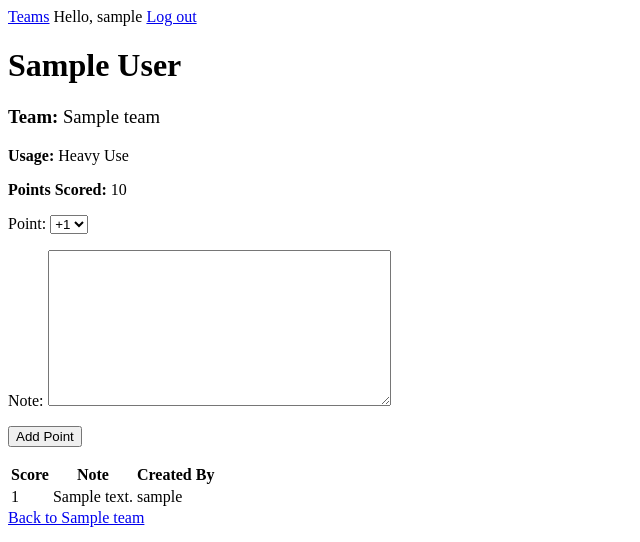
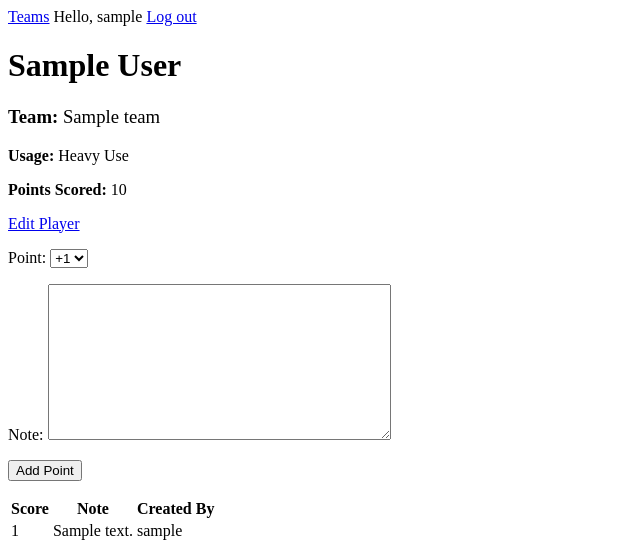
Before and after one commit to Jabronious/CloudRoni, a Django app: page /1/players/1/ in a window 1280 px wide. Shown: the top 542 px of the page, without its empty margins (0-640 px from the left). Run offline with Django 3.2, Linux system fonts and the light colour scheme; a user stored in the database is signed in; tables that the repository leaves empty hold one stand-in row (values such as "Sample post").

Commit message:
adds update for a player

```diff
--- a/CloudRoni/templates/players/index.html
+++ b/CloudRoni/templates/players/index.html
@@ -7,6 +7,7 @@
 
 <p style='font-weight: bold;'>Usage: <span style='font-weight: normal'>{{ player.get_usage_display }}</span></p>
 <p style='font-weight: bold;'>Points Scored: <span style='font-weight: normal'>{{ player.points_scored }}</span></p>
+<a href="{% url 'cloud_roni:update_player' player.id %}">Edit Player</a>
 
 <form role="form" action="" method="post">
 	{% csrf_token %}
--- a/CloudRoni/urls.py
+++ b/CloudRoni/urls.py
@@ -13,4 +13,8 @@ urlpatterns = [
     url(r'^(?P<team_id>[0-9]+)/create_player/$', views.create_player, name='create_player'),
     # ex: CloudRoni/create_team
     url(r'^create_team/$', views.create_team, name='create_team'),
+    # ed: CloudRoni/update_player
+    url(r'^(?P<player_id>[0-9]+)/update_player/$', views.update_player, name='update_player'),
+    # ex: CloudRoni/delete_player
+   # url(r'^delete_player/$', views.delete_player, name='delete_player'),
 ]
--- a/CloudRoni/views.py
+++ b/CloudRoni/views.py
@@ -102,3 +102,20 @@ def create_team(request):
 	return render(request, 'teams/create.html', {
 				'form': form_class,
 				})
+
+@login_required
+def update_player(request, player_id):
+	player = get_object_or_404(UserPlayer, id=player_id)
+	form = UserPlayerForm(request.POST or None, instance=player)
+
+	if form.is_valid():
+		form.save()
+		context = {
+			'player': player,
+			'team': player.player_team,
+			'points': Point.objects.filter(player=player),
+			'form': PointForm,
+		}
+		return render(request, 'players/index.html', context)
+
+	return render(request, 'players/update.html', {'form': form,})
--- a/users/urls.py
+++ b/users/urls.py
@@ -3,6 +3,7 @@ from django.contrib.auth.views import login
 
 from . import views
 
+app_name = 'users'
 urlpatterns = [
     url(r'^login/$', login, {'template_name': 'users/login.html'}, name='login'),
     url(r'^logout/$', views.logout_view, name='logout'),
```
Also changed, not shown: CloudRoni/templates/players/update.html (added, +15 -0 lines).
